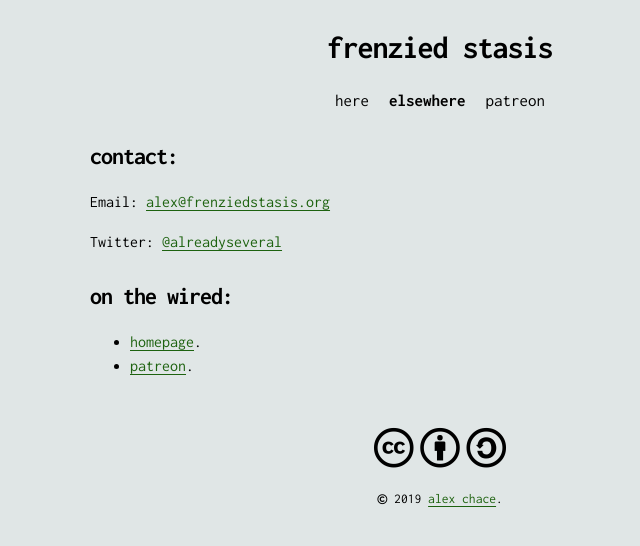
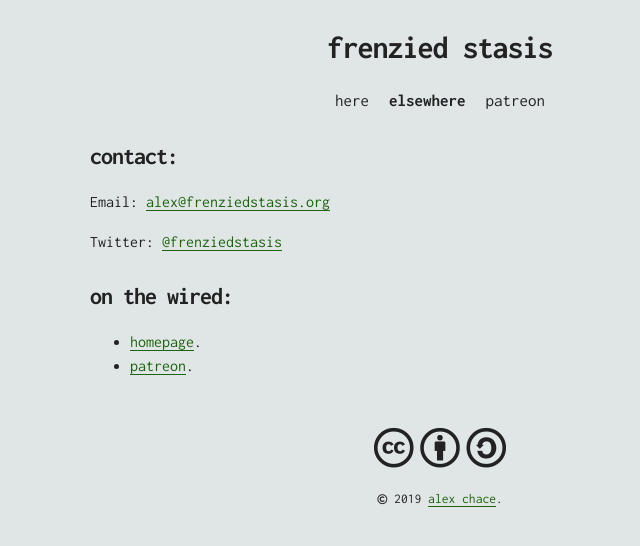
Before and after one commit to alychace/distort.jp, a Jekyll site: the page built from links.md, in a window 1280 px wide. Shown: the top 546 px of the page, without its empty margins (200-840 px from the left). Built offline with Jekyll 4.4.1, drawn with Linux system fonts in a browser that asks for light colours; nearby versions of some CDN libraries.

Commit message:
updated twitter

```diff
--- a/_config.yml
+++ b/_config.yml
@@ -20,7 +20,7 @@ description: >- # this means to ignore newlines until "baseurl:"
   Accelerated writings on cybernetics, technology, capitalism, gender, and whatever else comes to mind.
 baseurl: "" # the subpath of your site, e.g. /blog
 url: "https://frenziedstasis.org" # the base hostname & protocol for your site, e.g. http://example.com
-twitter: alreadyseveral
+twitter: frenziedstasis
 github:  leximch
 patreon: frenziedstasis
 homepage: "http://alexchace.com"
--- a/_sass/_variables.scss
+++ b/_sass/_variables.scss
@@ -1,4 +1,4 @@
-$text-color: #000;
+$text-color: #222;
 $secondary-color: #4AF626;
 $secondary-color: #1d620f;
 $background-color: #e0e6e6;
--- a/links.md
+++ b/links.md
@@ -9,7 +9,7 @@ thumbnail: index.png
 ## Contact:
 Email: [{{site.email}}](mailto:{{site.email}})
 
-Twitter: [@alreadyseveral](http://twitter.com/{{site.twitter}})
+Twitter: [@{{site.twitter}}](http://twitter.com/{{site.twitter}})
 
 ## On the Wired:
 - [homepage]({{site.homepage}}).
```
